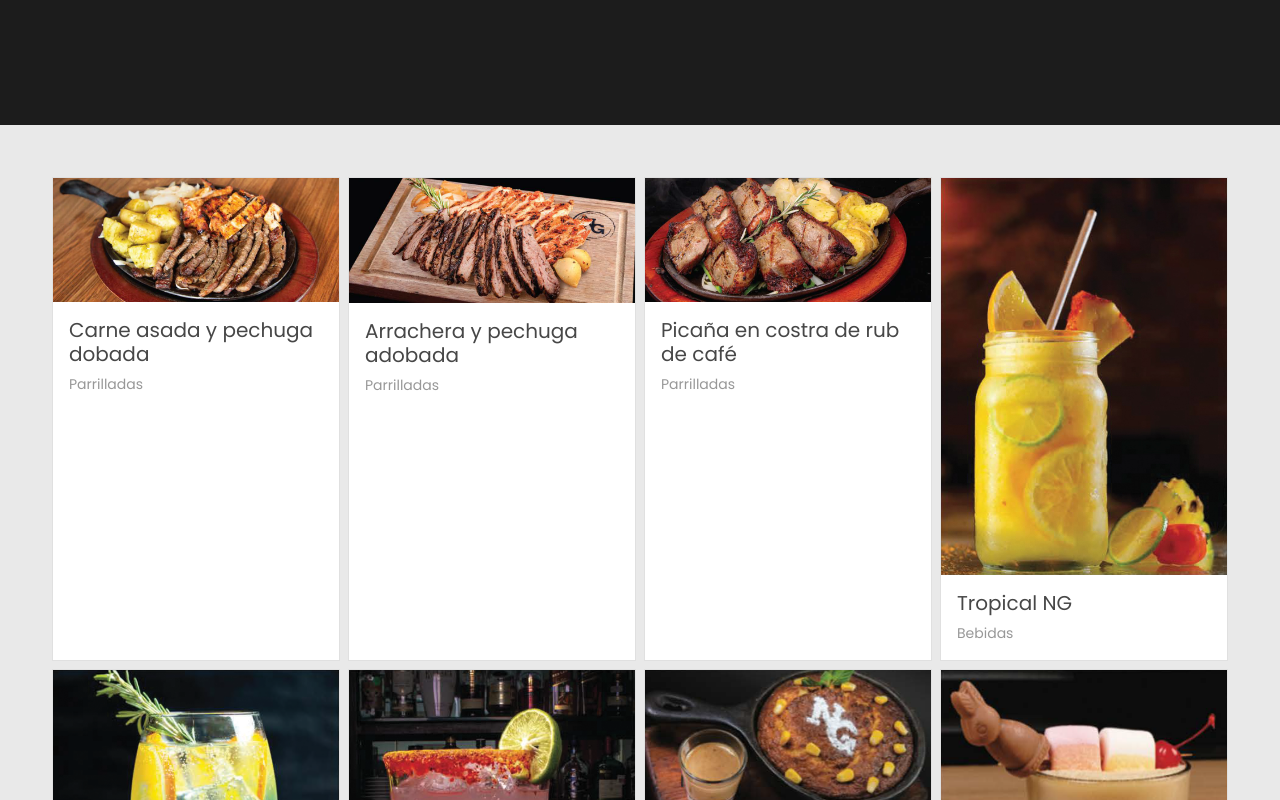
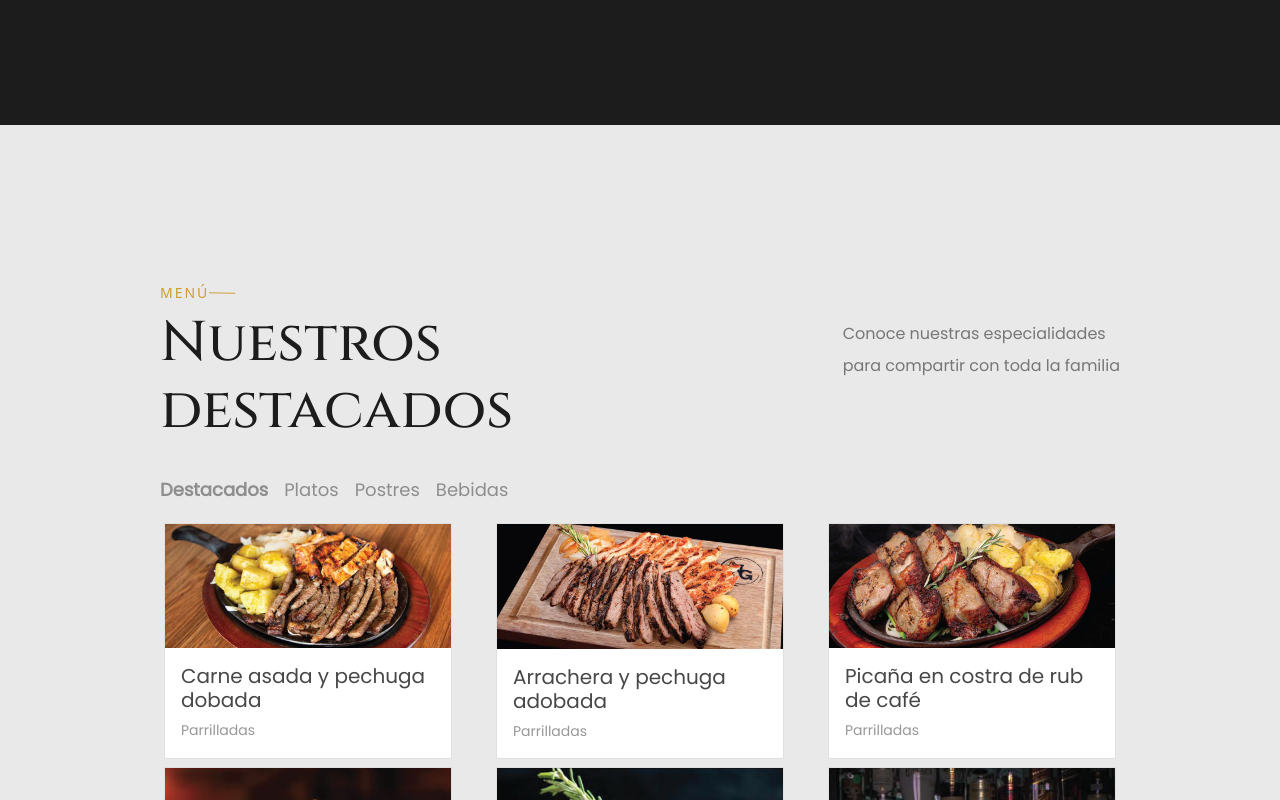
Before and after one commit to maurosanchezmatamoros/the-sound-of-grill, a React (Create React App) app: page / in a window 1280 px wide. Shown: the part 2540-3340 px from the top of the page. Built offline with nearby package versions, Linux system fonts and the light colour scheme; the HTML template or start-up script is replaced by a standard one.

Commit message:
Menu title and tabs

```diff
--- a/src/components/Menu.js
+++ b/src/components/Menu.js
@@ -39,7 +39,7 @@ export const Menu = () => {
                     </div>
                 </div>
             </section>
-            <MenuList category={category} />
+            <MenuList category={category} setCategory={setCategory} />
         </>
     )
 }
--- a/src/components/MenuList.js
+++ b/src/components/MenuList.js
@@ -5,9 +5,10 @@ import { Row } from 'react-bootstrap'
 import { menuItems } from "../data/menuItems"
 import Swal from "sweetalert2"
 import "../styles/MenuList.css"
+import { Line } from "./icons/Line"
 
 
-export const MenuList = ({ category }) => {
+export const MenuList = ({ category, setCategory }) => {
 
 
     const [menu, setMenu] = useState([])
@@ -25,7 +26,7 @@ export const MenuList = ({ category }) => {
                 }
                 else if (category === 'destacados') {
                     const itemsDestacados = menuItems.filter(
-                        (element) => element.destacado === true
+                        (element) => element.destacados === true
                     )
                     setMenu(itemsDestacados)
                 }
@@ -52,7 +53,18 @@ export const MenuList = ({ category }) => {
 
     return(
         <section id='menu'>
-            <Row className="p-5 justify-content-center">
+            <Row className="p-5 gx-0 justify-content-center">
+            <div className="menuTextContainer">
+                <h4>MENÚ <Line /></h4>
+                {category === 'bebidas'? <h3>Nuestras<br/>{category}</h3> : <h3>Nuestros<br/>{category}</h3>}
+                <p> Conoce nuestras especialidades<br/><br/>para compartir con toda la familia</p>
+            </div>
+            <div className="menuTabs">
+                <button onClick={() => setCategory('destacados')}>{category === 'destacados'? <b>Destacados</b> : 'Destacados'}</button>
+                <button onClick={() => setCategory('platos')}>{category === 'platos'? <b>Platos</b> : 'Platos'}</button>
+                <button onClick={() => setCategory('postres')}>{category === 'postres'? <b>Postres</b> : 'Postres'}</button>
+                <button onClick={() => setCategory('bebidas')}>{category === 'bebidas'? <b>Bebidas</b> : 'Bebidas'}</button>
+            </div>
             {
             loading ? (
                 <Loader/>
--- a/src/containers/MenuItemList.js
+++ b/src/containers/MenuItemList.js
@@ -4,7 +4,7 @@ import { Item, Loader } from '../components'
 const MenuItemList = ({menu}) => {
 
     return (
-            <div className="d-flex flex-wrap">
+            <div className="d-flex justify-content-between flex-wrap">
                 {
                     menu.length > 0 ?
                         menu.map((card) => (
--- a/src/data/menuItems.js
+++ b/src/data/menuItems.js
@@ -6,7 +6,7 @@ export const menuItems = [
         name: "Carne asada y pechuga dobada",
         price: "$295",
         img: "../assets/images/menu/platos01.png",
-        destacado: true,
+        destacados: true,
     },
     {
         id: 2,
@@ -15,7 +15,7 @@ export const menuItems = [
         name: "Arrachera y pechuga adobada",
         price: "$385",
         img: "../assets/images/menu/platos02.png",
-        destacado: true,
+        destacados: true,
     },
     {
         id: 3,
@@ -24,7 +24,7 @@ export const menuItems = [
         name: "Picaña en costra de rub de café",
         price: "$450",
         img: "../assets/images/menu/platos03.png",
-        destacado: true,
+        destacados: true,
     },
     {
         id: 4,
@@ -33,7 +33,7 @@ export const menuItems = [
         name: "Pechuga adobada",
         price: "$235",
         img: "../assets/images/menu/platos04.png",
-        destacado: false,
+        destacados: false,
     },
     {
         id: 5,
@@ -42,7 +42,7 @@ export const menuItems = [
         name: "Arrachera",
         price: "$435",
         img: "../assets/images/menu/platos05.png",
-        destacado: false,
+        destacados: false,
     },
     {
         id: 6,
@@ -51,7 +51,7 @@ export const menuItems = [
         name: "Arrachera",
         price: "$395",
         img: "../assets/images/menu/platos06.png",
-        destacado: false,
+        destacados: false,
     },
     {
         id: 7,
@@ -60,7 +60,7 @@ export const menuItems = [
         name: "Carne asada",
         price: "$365",
         img: "../assets/images/menu/platos07.png",
-        destacado: false,
+        destacados: false,
     },
     {
         id: 8,
@@ -69,7 +69,7 @@ export const menuItems = [
         name: "New York con chorizo español",
         price: "$580",
         img: "../assets/images/menu/platos08.png",
-        destacado: false,
+        destacados: false,
     },
     {
         id: 9,
@@ -78,7 +78,7 @@ export const menuItems = [
         name: "Rib Eye Cowboy en cama de tuétanos",
         price: "$550",
         img: "../assets/images/menu/platos09.png",
-        destacado: false,
+        destacados: false,
     },
     {
         id: 10,
@@ -87,7 +87,7 @@ export const menuItems = [
         name: "Short Rib con papas al horno",
         price: "$525",
         img: "../assets/images/menu/platos10.png",
-        destacado: false,
+        destacados: false,
     },
     {
         id: 11,
@@ -96,7 +96,7 @@ export const menuItems = [
         name: "Tropical NG",
         price: "$98",
         img: "../assets/images/menu/bebidas01.jpg",
-        destacado: true,
+        destacados: true,
     },
     {
         id: 12,
@@ -105,7 +105,7 @@ export const menuItems = [
         name: "Ocean NG",
         price: "$109",
         img: "../assets/images/menu/bebidas02.png",
-        destacado: true,
+        destacados: true,
     },
     {
         id: 13,
@@ -114,7 +114,7 @@ export const menuItems = [
         name: "Vampiro",
         price: "$89",
         img: "../assets/images/menu/bebidas03.png",
-        destacado: true,
+        destacados: true,
     },
     {
         id: 14,
@@ -123,7 +123,7 @@ export const menuItems = [
         name: "Mojito Maracuyá",
         price: "$109",
         img: "../assets/images/menu/bebidas04.png",
-        destacado: false,
+        destacados: false,
     },
     {
         id: 15,
@@ -132,7 +132,7 @@ export const menuItems = [
         name: "Amor Negro",
         price: "$105",
         img: "../assets/images/menu/bebidas05.png",
-        destacado: false,
+        destacados: false,
     },
     {
         id: 16,
@@ -141,7 +141,7 @@ export const menuItems = [
         name: "Caballero Negro",
         price: "$109",
         img: "../assets/images/menu/bebidas06.png",
-        destacado: false,
+        destacados: false,
     },
     {
         id: 17,
@@ -150,7 +150,7 @@ export const menuItems = [
         name: "Cerveza: Heineken, Tecate, Indio y otros",
         price: "$45",
         img: "../assets/images/menu/bebidas07.png",
-        destacado: false,
+        destacados: false,
     },
     {
         id: 18,
@@ -159,7 +159,7 @@ export const menuItems = [
         name: "Cerveza: Amstel Ultra, Strongbow",
         price: "$55",
         img: "../assets/images/menu/bebidas08.png",
-        destacado: false,
+        destacados: false,
     },
     {
         id: 19,
@@ -168,7 +168,7 @@ export const menuItems = [
         name: "Cerveza: XX Ambar, XX Larger",
         price: "$49",
         img: "../assets/images/menu/bebidas09.png",
-        destacado: false,
+        destacados: false,
     },
     {
         id: 20,
@@ -177,7 +177,7 @@ export const menuItems = [
         name: "Cerveza artesanal",
         price: "$59",
         img: "../assets/images/menu/bebidas10.png",
-        destacado: false,
+        destacados: false,
     },
     {
         id: 21,
@@ -186,7 +186,7 @@ export const menuItems = [
         name: "Bebidas",
         price: "Desde $19",
         img: "../assets/images/menu/bebidas11.png",
-        destacado: false,
+        destacados: false,
     },
     {
         id: 22,
@@ -195,7 +195,7 @@ export const menuItems = [
         name: "Vinos",
         price: "Desde $100",
         img: "../assets/images/menu/bebidas12.png",
-        destacado: false,
+        destacados: false,
     },
     {
         id: 23,
@@ -204,7 +204,7 @@ export const menuItems = [
         name: "Pan de elote con gloria derretida",
         price: "$95",
         img: "../assets/images/menu/postres01.png",
-        destacado: true,
+        destacados: true,
     },
     {
         id: 24,
@@ -213,7 +213,7 @@ export const menuItems = [
         name: "Conejo",
         price: "$109",
         img: "../assets/images/menu/postres02.png",
-        destacado: true,
+        destacados: true,
     },
     {
         id: 25,
@@ -222,7 +222,7 @@ export const menuItems = [
         name: "Cheesecake frutos del bosque",
         price: "$95",
         img: "../assets/images/menu/postres03.png",
-        destacado: true,
+        destacados: true,
     },
     {
         id: 26,
@@ -231,7 +231,7 @@ export const menuItems = [
         name: "Ferrero",
         price: "$119",
         img: "../assets/images/menu/postres04.png",
-        destacado: false,
+        destacados: false,
     },
     {
         id: 27,
@@ -240,7 +240,7 @@ export const menuItems = [
         name: "Delicia de chocolate",
         price: "$89",
         img: "../assets/images/menu/postres05.png",
-        destacado: false,
+        destacados: false,
     },
     {
         id: 28,
@@ -249,7 +249,7 @@ export const menuItems = [
         name: "Licor 43",
         price: "$95",
         img: "../assets/images/menu/postres06.png",
-        destacado: false,
+        destacados: false,
     },
     {
         id: 29,
@@ -258,7 +258,7 @@ export const menuItems = [
         name: "Flan",
         price: "$85",
         img: "../assets/images/menu/postres07.png",
-        destacado: false,
+        destacados: false,
     },
     {
         id: 30,
@@ -267,7 +267,7 @@ export const menuItems = [
         name: "Baileys",
         price: "$89",
         img: "../assets/images/menu/postres08.png",
-        destacado: false,
+        destacados: false,
     },
     {
         id: 31,
@@ -276,6 +276,6 @@ export const menuItems = [
         name: "Brownie",
         price: "$99",
         img: "../assets/images/menu/postres09.png",
-        destacado: false,
+        destacados: false,
     },
 ]
--- a/src/styles/MenuList.css
+++ b/src/styles/MenuList.css
@@ -1,3 +1,53 @@
+.p-5{
+    padding: 10rem !important;
+}
+
 section{
     background: #E9E9E9;
 }
+
+.menuTextContainer{
+    display: grid;
+    grid-template-areas:
+    'title null'
+    'subtitle text';
+    align-items: center;
+    justify-content: space-between;
+    width: 100%;
+}
+
+.menuTextContainer h4{
+    color: rgba(204, 157, 47, 1);
+    font-size: 14px;
+    letter-spacing: 2px;
+    display: flex;
+    align-items: center;
+    grid-area: title;
+}
+
+.menuTextContainer h3{
+    font-family: 'Cinzel';
+    font-size: 56px;
+    color: #1C1C1C;
+    margin-bottom: 2rem;
+    grid-area: subtitle;
+}
+
+.menuTextContainer p{
+    align-self: flex-start;
+    margin-top: 16px;
+    font-family: 'Poppins';
+    font-size: 16px;
+    color: #777777;
+    grid-area: text;
+    line-height: 16px;
+}
+
+.menuTabs button{
+    font-size: 18px;
+    color: rgba(119, 119, 119, 0.8);
+    border: none;
+    background: none;
+    margin: 0 1rem 1rem 0;
+    font-family: 'Poppins';
+}
```
